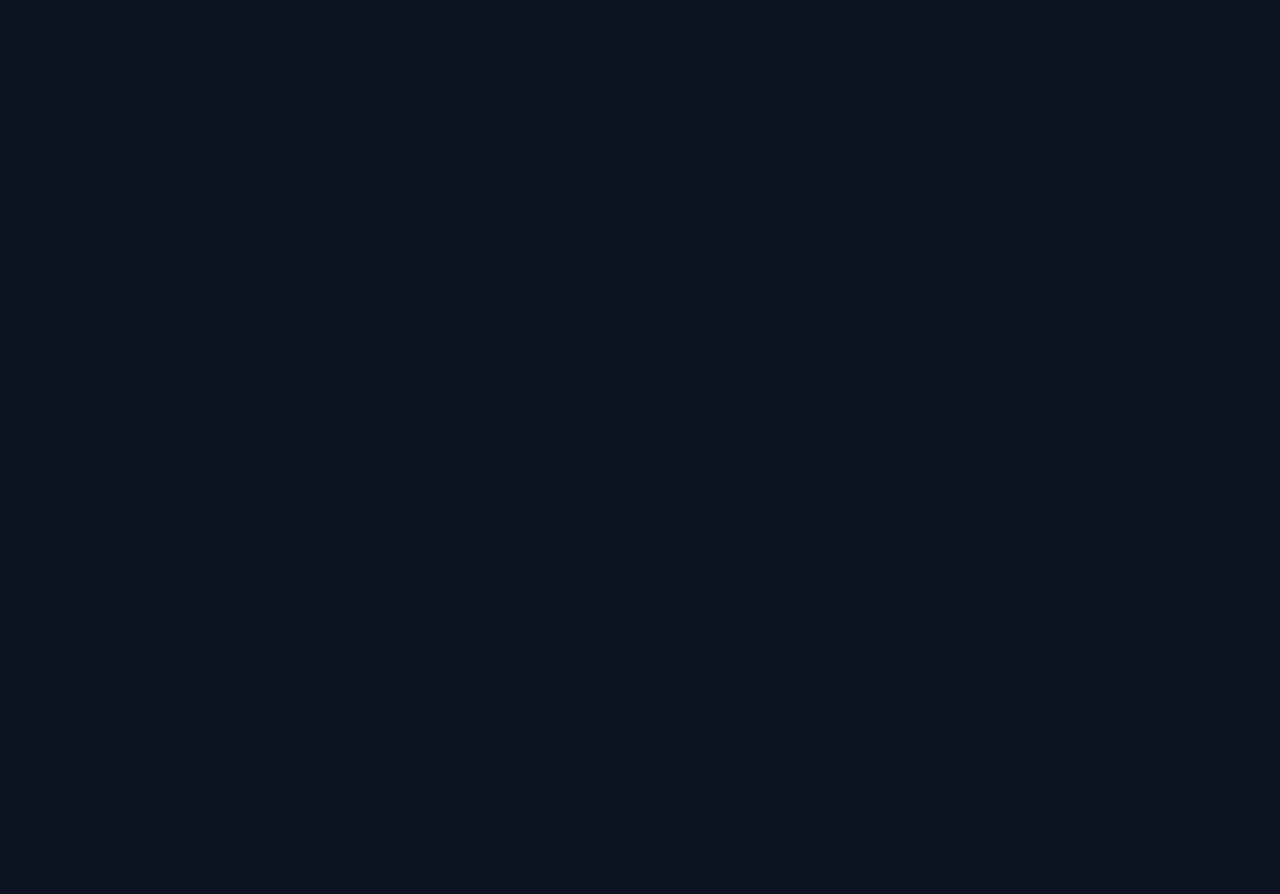
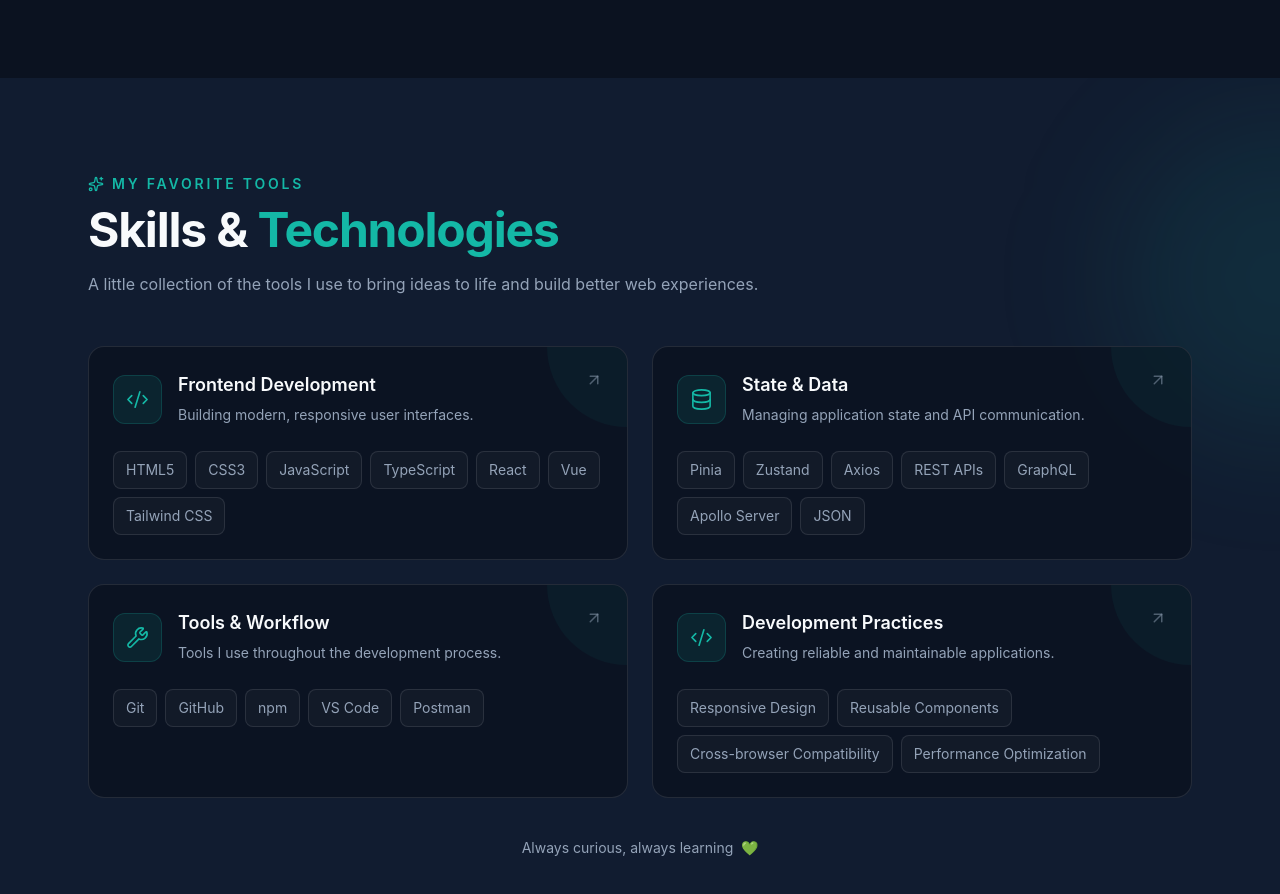
Before and after one commit to walaaosamamoh/my-portfolio, a React (Vite) app: page / in a window 1280 px wide. Shown: the part 1538-2432 px from the top of the page. Before the commit the page ends 1616 px from the top, so only its background shows below. Built offline with nearby package versions, Linux system fonts and the light colour scheme.

Commit message:
feat: implement Skills section with skill groups and icons

```diff
--- a/src/components/sections/Skills.tsx
+++ b/src/components/sections/Skills.tsx
@@ -1,9 +1,102 @@
-import React from 'react'
+
+import {
+  Code2,
+  Database,
+  Wrench,
+  Sparkles,
+  ArrowUpRight,
+} from "lucide-react";
+import { skillGroups } from "../../data/skills";
+
+const icons = [Code2, Database, Wrench];
 
 export default function Skills() {
   return (
-    <div>
+    <section
+      id="skills"
+      className="relative scroll-mt-28 overflow-hidden bg-surface py-24"
+    >
+      {/* Subtle background glow */}
+      <div
+        aria-hidden="true"
+        className="pointer-events-none absolute -right-40 top-10 h-80 w-80 rounded-full bg-primary/10 blur-3xl"
+      />
 
-    </div>
-  )
+      <div className="container relative mx-auto max-w-6xl px-6">
+        {/* Section heading */}
+        <div className="mb-12">
+          <p className="mb-3 flex items-center gap-2 text-sm font-semibold uppercase tracking-[0.2em] text-primary">
+            <Sparkles size={16} />
+            My favorite tools
+          </p>
+
+          <h2 className="text-3xl font-bold tracking-tight text-text sm:text-4xl lg:text-5xl">
+            Skills &{" "}
+            <span className="text-primary">Technologies</span>
+          </h2>
+
+          <p className="mt-4 max-w-2xl leading-7 text-text-secondary">
+            A little collection of the tools I use to bring ideas to life
+            and build better web experiences.
+          </p>
+        </div>
+
+        {/* Skill cards */}
+        <div className="grid gap-6 sm:grid-cols-2">
+          {skillGroups.map((group, index) => {
+            const Icon = icons[index % icons.length];
+
+            return (
+              <div
+                key={group.title}
+                className="group relative overflow-hidden rounded-2xl border border-white/10 bg-background/80 p-6 transition-all duration-300 hover:-translate-y-1 hover:border-primary/40 hover:shadow-xl hover:shadow-primary/5"
+              >
+                {/* Small decorative accent */}
+                <div className="absolute right-0 top-0 h-20 w-20 rounded-bl-full bg-primary/5 transition-colors duration-300 group-hover:bg-primary/10" />
+
+                <div className="relative flex items-start justify-between">
+                  <div className="flex items-center gap-4">
+                    <div className="rounded-xl border border-primary/20 bg-primary/10 p-3 text-primary transition-transform duration-300 group-hover:rotate-[-5deg] group-hover:scale-105">
+                      <Icon size={23} strokeWidth={1.7} />
+                    </div>
+
+                    <div>
+                      <h3 className="text-lg font-semibold text-text">
+                        {group.title}
+                      </h3>
+                      <p className="mt-1 text-sm leading-6 text-text-secondary">
+                        {group.description}
+                      </p>
+                    </div>
+                  </div>
+
+                  <ArrowUpRight
+                    size={18}
+                    className="shrink-0 text-text-secondary/50 transition-all duration-300 group-hover:-translate-y-1 group-hover:translate-x-1 group-hover:text-primary"
+                  />
+                </div>
+
+                <div className="relative mt-6 flex flex-wrap gap-2">
+                  {group.skills.map((skill) => (
+                    <span
+                      key={skill}
+                      className="rounded-lg border border-white/10 bg-white/3 px-3 py-2 text-sm text-text-secondary transition-all duration-200 hover:-translate-y-0.5 hover:border-primary/40 hover:bg-primary/10 hover:text-primary"
+                    >
+                      {skill}
+                    </span>
+                  ))}
+                </div>
+              </div>
+            );
+          })}
+        </div>
+
+        {/* Friendly footer note */}
+        <p className="mt-10 flex items-center justify-center gap-2 text-sm text-text-secondary">
+          <span>Always curious, always learning</span>
+          <span aria-hidden="true">💚</span>
+        </p>
+      </div>
+    </section>
+  );
 }
--- /dev/null
+++ b/src/data/skills.ts
@@ -0,0 +1,43 @@
+export const skillGroups = [
+  {
+    title: "Frontend Development",
+    description: "Building modern, responsive user interfaces.",
+    skills: [
+      "HTML5",
+      "CSS3",
+      "JavaScript",
+      "TypeScript",
+      "React",
+      "Vue",
+      "Tailwind CSS",
+    ],
+  },
+  {
+    title: "State & Data",
+    description: "Managing application state and API communication.",
+    skills: [
+      "Pinia",
+      "Zustand",
+      "Axios",
+      "REST APIs",
+      "GraphQL",
+      "Apollo Server",
+      "JSON",
+    ],
+  },
+  {
+    title: "Tools & Workflow",
+    description: "Tools I use throughout the development process.",
+    skills: ["Git", "GitHub", "npm", "VS Code", "Postman"],
+  },
+  {
+    title: "Development Practices",
+    description: "Creating reliable and maintainable applications.",
+    skills: [
+      "Responsive Design",
+      "Reusable Components",
+      "Cross-browser Compatibility",
+      "Performance Optimization",
+    ],
+  },
+];
```
